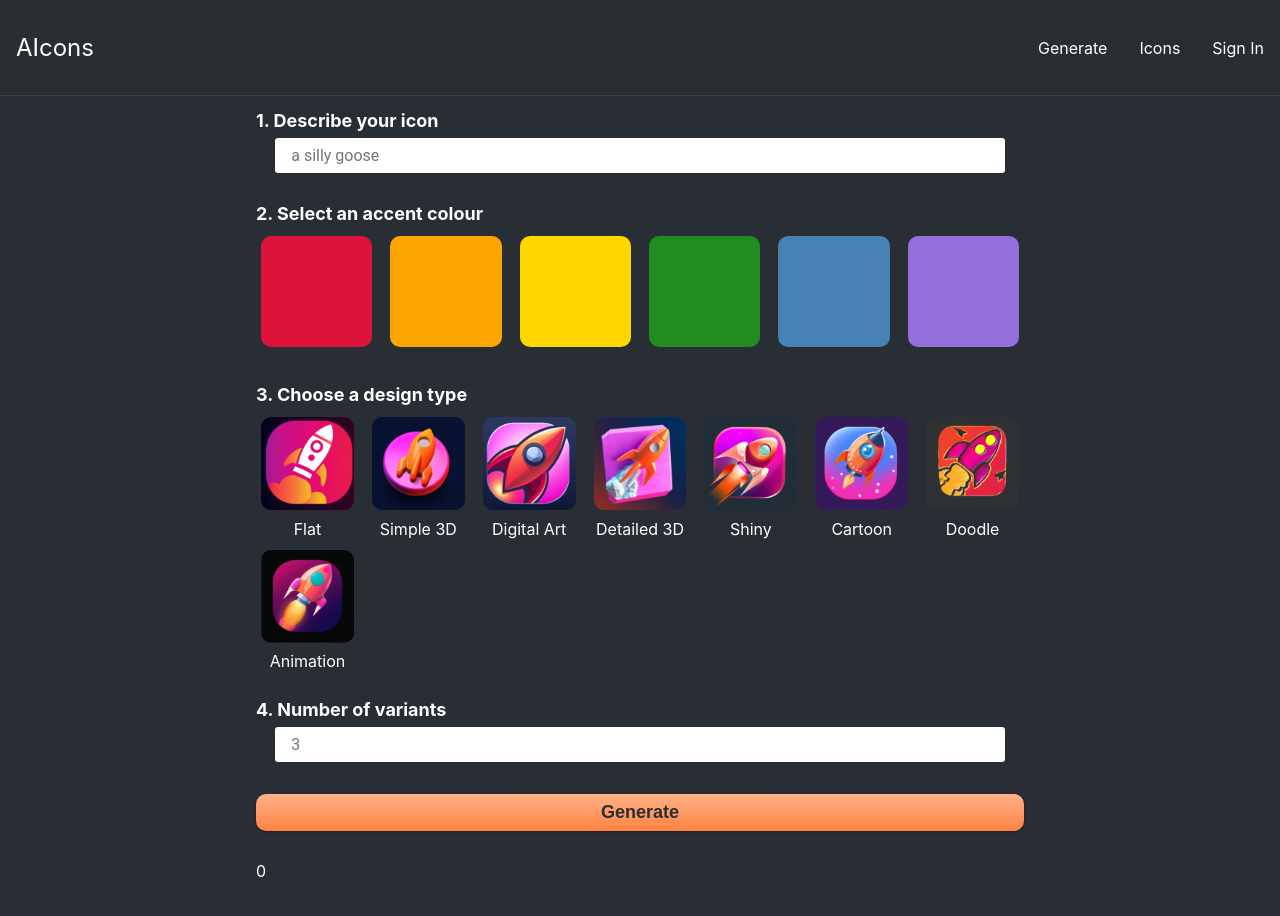
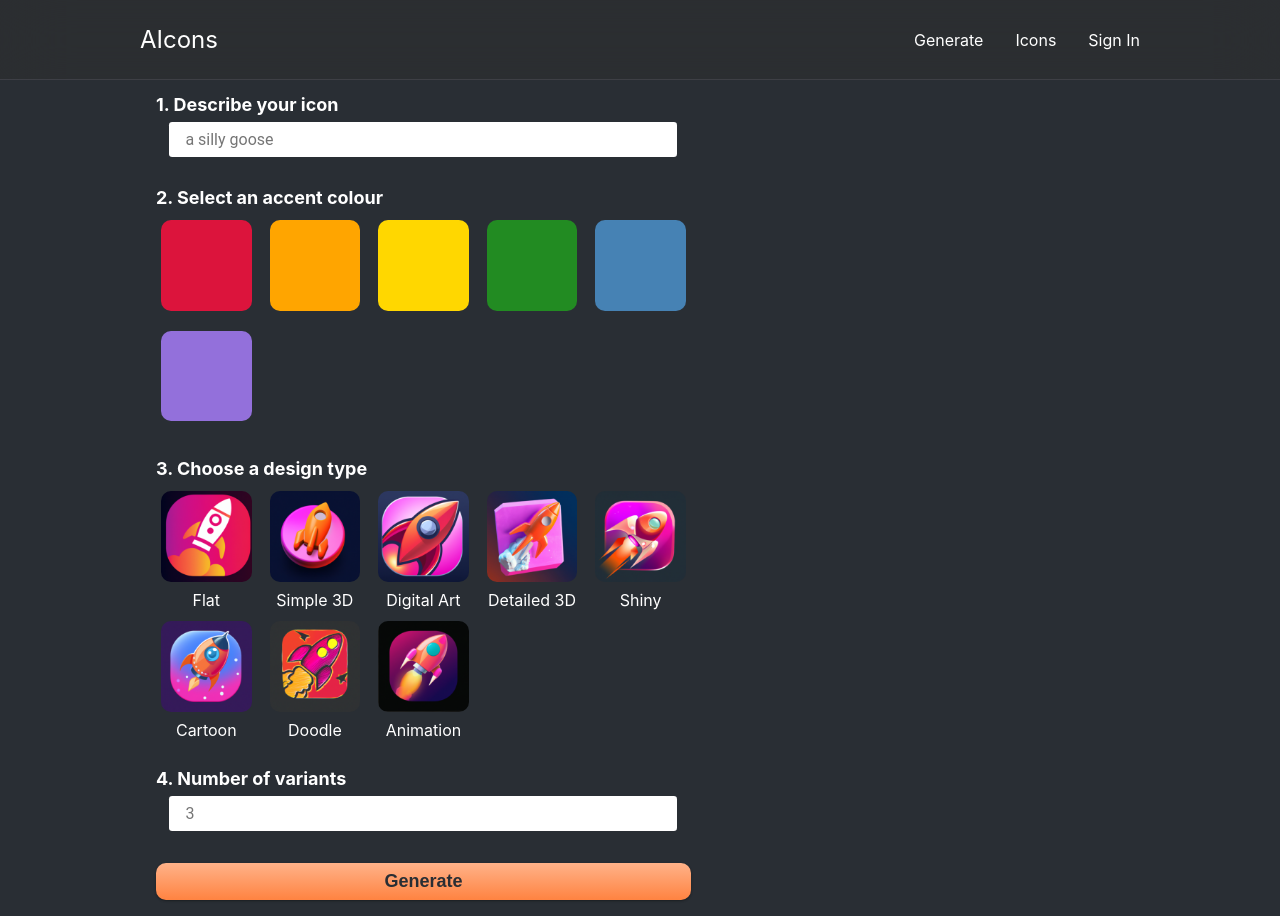
Before and after one commit to zac-march/ai-icons, a React (Create React App) app: page /generate in a window 1280 px wide. Before the commit the page ends 895 px from the top, so only its background shows below. Built offline with nearby package versions, Linux system fonts and the light colour scheme.

Commit message:
Add desktop styling

```diff
--- a/src/App.css
+++ b/src/App.css
@@ -3,7 +3,7 @@
   display: flex;
   flex-direction: column;
   min-height: 100vh;
-  max-width: 800px;
+  max-width: 1000px;
   margin: auto;
 }
 
--- a/src/components/Form/Form.module.css
+++ b/src/components/Form/Form.module.css
@@ -1,6 +1,7 @@
 @import "../../index.css";
 
 .container {
+  flex: 1;
   display: flex;
   flex-direction: column;
   gap: 2rem;
--- a/src/components/IconGrid/IconGrid.module.css
+++ b/src/components/IconGrid/IconGrid.module.css
@@ -1,8 +1,11 @@
 @import "../../index.css";
 .container {
+  flex: 0.75;
+  height: max-content;
   display: grid;
   grid-template-columns: repeat(auto-fill, minmax(150px, 1fr));
   gap: 1rem;
+  min-height: 150px;
 }
 
 .icon .loaded {
--- a/src/components/IconGrid/IconGrid.tsx
+++ b/src/components/IconGrid/IconGrid.tsx
@@ -36,7 +36,8 @@ const IconGrid: FC<TypeProps> = (props) => {
 
   return (
     <div className={style.container}>
-      {icons.map((icon, index) => (
+      {icons &&
+        icons.map((icon, index) => (
           <div className={style.icon} key={index} data-icon={index}>
             <img
               src={icon.url}
--- a/src/components/LinkBtn/LinkBtn.module.css
+++ b/src/components/LinkBtn/LinkBtn.module.css
@@ -4,10 +4,9 @@
   background-image: linear-gradient(0deg, var(--accent-color) 0, #ffb289);
   color: var(--bg-color);
   font-weight: 700;
-  font-size: 1.125em;
   padding: 1.2rem 2rem;
   border-radius: 11rem;
-  font-size: 1.125em;
+  font-size: 1.5rem;
 
   width: max-content;
   box-shadow: 0px 8px 11px -2px rgba(0, 0, 0, 0.41);
--- a/src/index.css
+++ b/src/index.css
@@ -5,7 +5,7 @@
   --scaleDown: scale(0.98);
   --scaleUp: scale(1.02);
   --quickTransition: all 0.1s ease-in-out;
-  --header-height: 6rem;
+  --header-height: 5rem;
 }
 
 body {
--- a/src/sections/Generate/Generate.module.css
+++ b/src/sections/Generate/Generate.module.css
@@ -6,32 +6,8 @@
   gap: 2rem;
 }
 
-.icon {
-  width: 100%;
-  aspect-ratio: 1/1;
-}
-
-.icon img {
-  width: 100%;
-}
-
-.icons {
-  display: grid;
-  grid-template-columns: repeat(auto-fill, minmax(150px, 1fr));
-  gap: 1rem;
-}
-
-@keyframes skeleton-load {
-  0% {
-    background-color: hsla(199, 20%, 70%, 0.6);
-  }
-  100% {
-    background-color: hsla(204, 20%, 95%, 0.685);
+@media only screen and (min-width: 1000px) {
+  .container {
+    flex-direction: row;
   }
 }
-
-.skeleton {
-  width: 100%;
-  aspect-ratio: 1/1;
-  animation: skeleton-load 0.5s linear infinite alternate;
-}
--- a/src/sections/Generate/Generate.tsx
+++ b/src/sections/Generate/Generate.tsx
@@ -13,7 +13,7 @@ interface Icons {
 }
 
 const Generate: FC = () => {
-  const [iconsToLoad, setIconsToLoad] = useState<number>(0);
+  const [iconsToLoad, setIconsToLoad] = useState<number>();
   const [generatedIcons, setGeneratedIcons] = useState<Icons[]>([]);
   const [isFetching, setIsFetching] = useState<boolean>(false);
 
@@ -44,7 +44,7 @@ const Generate: FC = () => {
         handleGenerate={handleGenerate}
         isLoading={isFetching}
       />
-      {iconsToLoad && <IconGrid icons={generatedIcons} count={iconsToLoad} />}
+      {<IconGrid icons={generatedIcons} count={iconsToLoad} />}
     </section>
   );
 };
--- a/src/sections/Header/Header.module.css
+++ b/src/sections/Header/Header.module.css
@@ -14,6 +14,10 @@
   border-bottom: 1px rgba(221, 214, 254, 0.1) solid;
   flex: 0 0 100%;
   z-index: 2;
+}
+.nav {
+  max-width: 1000px;
+  margin: auto;
 }
 
 .logo {
--- a/src/sections/Header/Header.tsx
+++ b/src/sections/Header/Header.tsx
@@ -21,7 +21,7 @@ function Nav() {
             <a href="./icons">Icons</a>
           </li>
           <li>
-            <a href="#">Sign In</a>
+            <a href="./">Sign In</a>
           </li>
         </ul>
       </nav>
--- a/src/sections/Landing/Landing.module.css
+++ b/src/sections/Landing/Landing.module.css
@@ -8,10 +8,30 @@
   gap: 1.2rem;
 }
 
+.container h1 {
+  font-size: 2.25rem;
+  line-height: 1;
+}
+
 .container > p {
+  font-size: 1.25rem;
+  line-height: 2rem;
   margin-bottom: 1rem;
 }
 
 .container > a {
   align-self: center;
 }
+
+@media only screen and (min-width: 800px) {
+  .container h1 {
+    font-size: 3.5rem;
+    line-height: 1;
+  }
+
+  .container > p {
+    font-size: 1.5rem;
+    line-height: 2rem;
+    margin-bottom: 1rem;
+  }
+}
--- a/src/sections/Landing/Landing.tsx
+++ b/src/sections/Landing/Landing.tsx
@@ -7,8 +7,8 @@ function Landing() {
     <section className={style.container}>
       <h1>Create a unique, professional icon for your application</h1>
       <p>
-        Kickstart your brand with business card designs, social media graphics,
-        app icons, letter heads and more
+        Say goodbye to the hassle of manual design and exorbitant costs — create
+        personalized icons tailored to your preferences in an instant.
       </p>
       <LinkBtn title={"Create my icon"} route={"./generate"} />
     </section>
```
Lines whose indentation alone changed are shown as unchanged.
